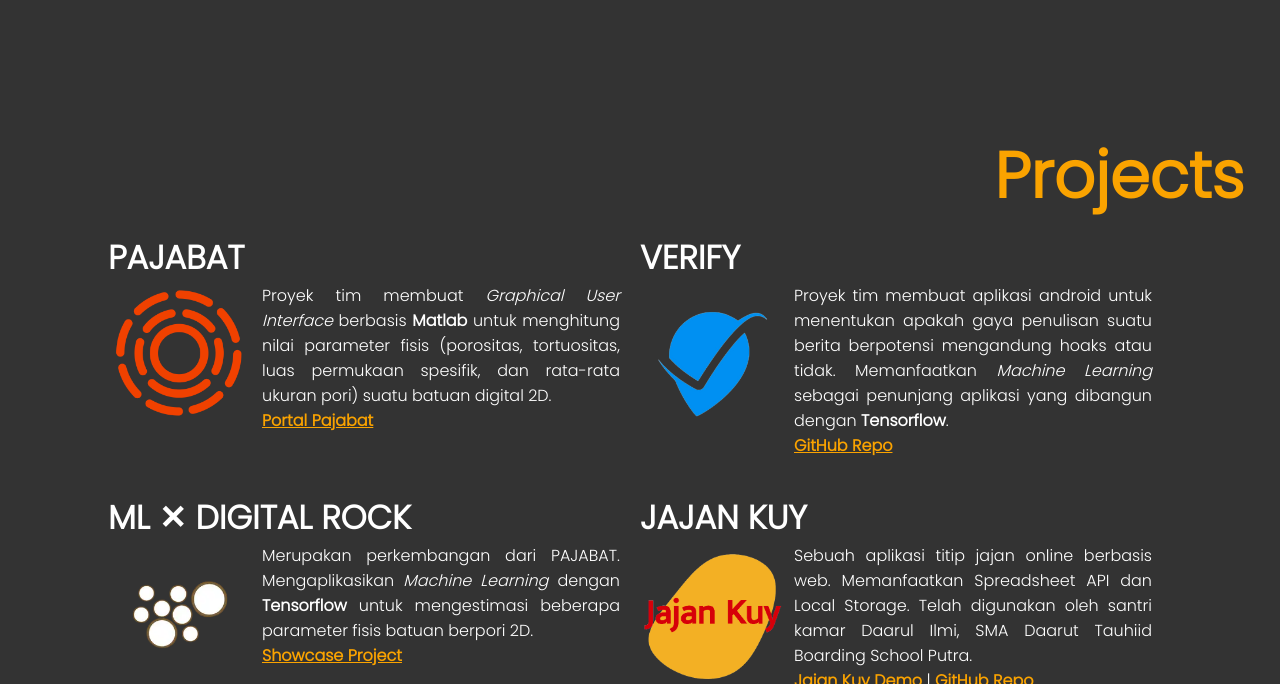
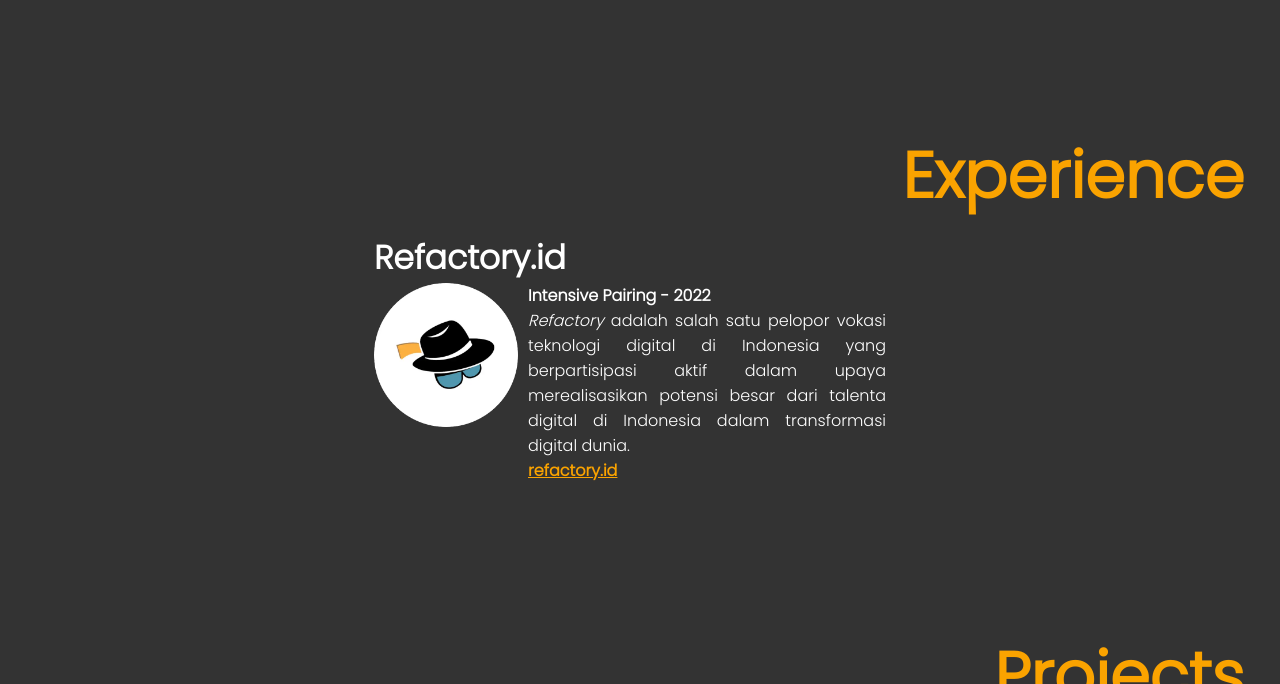
Before and after one commit to Hulhay/my-portfolio, a plain HTML site: page index.html in a window 1280 px wide. Shown: the part 2116-2800 px from the top of the page. Drawn offline with nearby package versions, Linux system fonts and the light colour scheme; some packages are replaced by stand-ins of ours; a script that the page names is missing.

Commit message:
update exp

```diff
--- a/css/style.css
+++ b/css/style.css
@@ -283,6 +283,65 @@
 	padding-left: 10px;
 }
 
+.exps {
+	background-color: #333333;
+	height: 100%;
+	display: flex;
+	flex-direction: column;
+	align-items: center;
+	padding-bottom: 100px;
+}
+
+.exps h2 {
+	font-size: 64px;
+	color: #FAA300;
+	padding: 10px 36px;
+	align-self: flex-end;
+}
+
+.exp-container {
+	display: flex;
+	flex-wrap: wrap;
+	justify-content: center;
+	width: 100%;
+}
+
+.exp {
+	width: 40%;
+	margin-bottom: 35px;
+	padding-right: 20px;
+}
+
+.exp h3 {
+	font-size: 33px;
+	color: #fff;
+}
+
+.container {
+	display: flex;
+}
+
+.exp .container .exp-img {
+/*	background-color: white;*/
+	width: 400px;
+	padding-right: 10px;
+}
+
+.exp-img img {
+	width: 144px;
+}
+
+.exp-detail {
+	color: #fff;
+	text-align: justify;
+	/*background-color: red;*/
+}
+
+.exp-detail a {
+	color: #FAA300;
+	font-weight: bold;
+}
+
 .projects {
 	background-color: #333333;
 	height: 100%;
@@ -369,7 +428,6 @@
 }
 
 .contact-container {
-	margin-top: ;
 	display: flex;
 	width: 80%;
 }
--- a/index.html
+++ b/index.html
@@ -47,6 +47,12 @@
 					</a>
 				</li>
 				<li>
+					<a href="#exp-section">
+						<i class='bx bx-star'></i>
+						<span class="link-name">Experience</span>
+					</a>
+				</li>
+				<li>
 					<a href="#projects-section">
 						<i class='bx bx-task'></i>
 						<span class="link-name">Projects</span>
@@ -84,7 +90,7 @@
 		</div>
 		<div class="header-info">
 			<h1 class="name"></h1>
-			<p>Teacher | Freelancer</p>
+			<p>Coder</p>
 		</div>
 		<button id="message" title="Click Me!"></button>
 	</header>
@@ -94,7 +100,7 @@
 		<h2>About</h2>
 		<div class="about-text">
 			<div class="text">
-				Hai! Saya <span style="color: #FAA300; font-weight: bold;">Prasetyo</span>.<br>Freelancer yang berdomisili di Bandung, Jawa Barat.
+				Hai! Saya <span style="color: #FAA300; font-weight: bold;">Prasetyo</span>.<br>Coder yang sekarang berdomisili di Daerah Istimewa Yogyakarta.
 			</div>
 			<div class="text">
 				Seorang penggemar <i>coding</i> yang suka belajar banyak hal baru. Tertarik dalam bidang <i>Website Development</i> dan <i>Machine Learning</i>. Aktif dalam mengerjakan proyek-proyek pribadi dan kolaborasi.
@@ -115,9 +121,9 @@
 			</div>
 			<div class="skill-container" data-aos="fade-right" data-aos-duration="3000" data-aos-once="true">
 				<div class="skill-logo">
-					<img src="img/wp.webp" alt="wordpress" title="WordPress">
+					<img src="img/golang.webp" alt="golang" title="Golang">
 				</div>
-				<p>Intermediate</p>
+				<p>Beginner</p>
 			</div>
 			<div class="skill-container" data-aos="fade-right" data-aos-duration="2000" data-aos-once="true">
 				<div class="skill-logo">
@@ -210,6 +216,29 @@
 		</div>
 	</div>
 
+	<!-- Experience -->
+
+	<div class="exps" id="exp-section">
+		<h2>Experience</h2>
+		<div class="exp-container">
+
+			<div class="exp" data-aos="fade-right">
+				<h3>Refactory.id</h3>
+				<div class="container">
+					<div class="exp-img">
+						<img src="img/rf.webp" alt="">
+					</div>
+					<div class="exp-detail">
+						<h4>Intensive Pairing - 2022</h4>
+						<p><i>Refactory</i> adalah salah satu pelopor vokasi teknologi digital di Indonesia yang berpartisipasi aktif dalam upaya merealisasikan potensi besar dari talenta digital di Indonesia dalam transformasi digital dunia.</p>
+						<a href="https://refactory.id/">refactory.id</a>
+					</div>
+				</div>
+			</div>
+
+		</div>
+	</div>
+
 	<!-- Projects -->
 
 	<div class="projects" id="projects-section">
@@ -268,6 +297,19 @@
 				</div>
 			</div>
 
+			<div class="project" data-aos="fade-left">
+				<h3>GENESIS BY LION PARCEL</h3>
+				<div class="container">
+					<div class="project-img">
+						<img src="img/genesis.webp" alt="">
+					</div>
+					<div class="project-detail">
+						<p>Aplikasi yang dikerjakan selama di <a href="https://refactory.id/">refactory.id</a>. Sebuah aplikasi untuk memenuhi kebutuhan operasional Lion Parcel (PT Lion Express) dalam menjalankan pelayanan pengiriman paket.
+						Bekerja sebagai support Backend Developer</p>
+					</div>
+				</div>
+			</div>
+
 		</div>
 	</div>
 
@@ -285,7 +327,7 @@
 					<img src="img/me-bw.webp" alt="">
 					<div class="profile-info">
 						<h6>Syifa A Prasetyo</h6>
-						<p>Bandung, Jawa Barat</p>
+						<p>Kab. Sleman,<br>Daerah Istimewa Yogyakarta</p>
 					</div>
 				</div>
 				<div class="sosmeds">
```
Also changed, not shown: img/genesis.webp (added), img/golang.webp (added), img/rf.webp (added).
